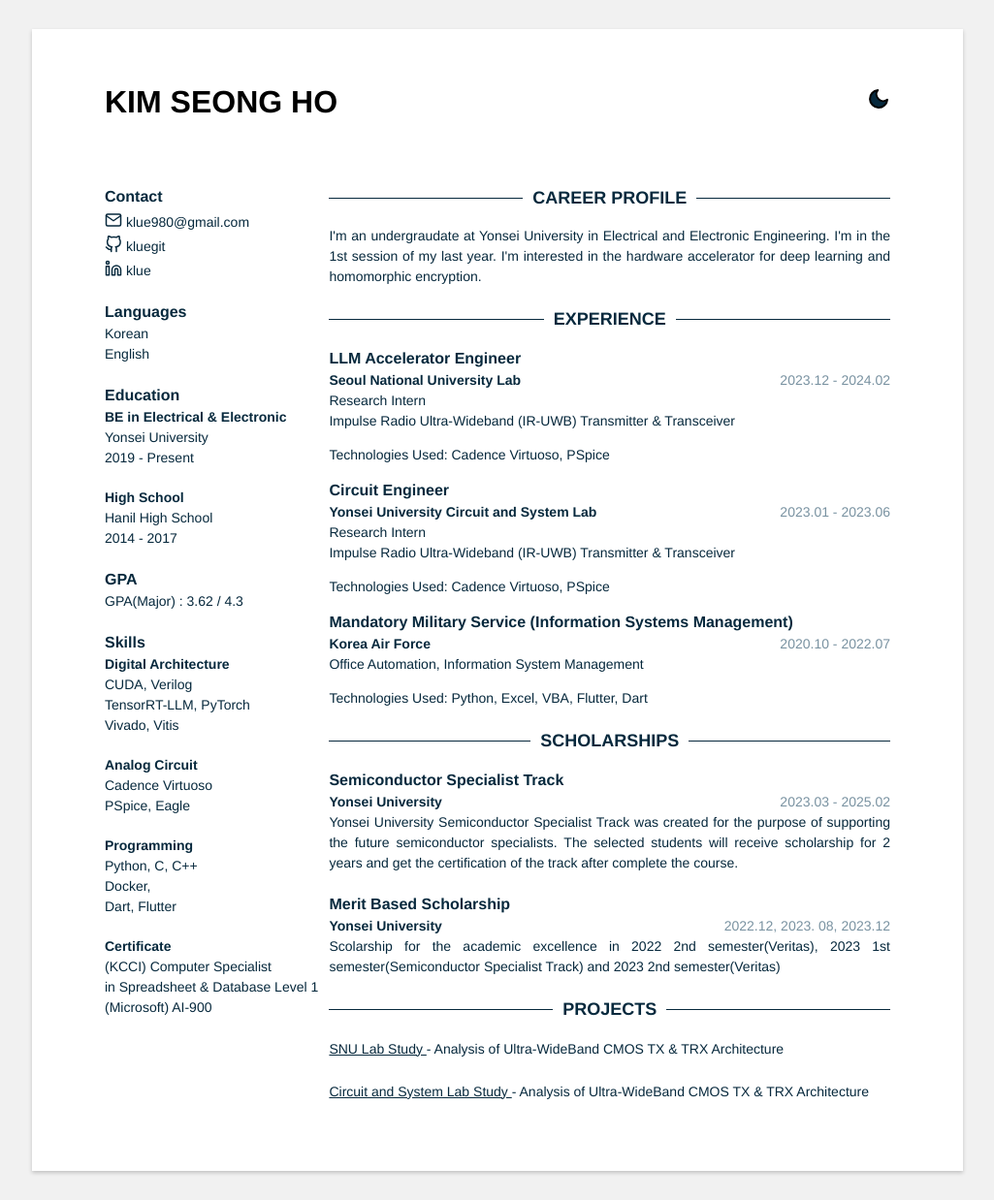
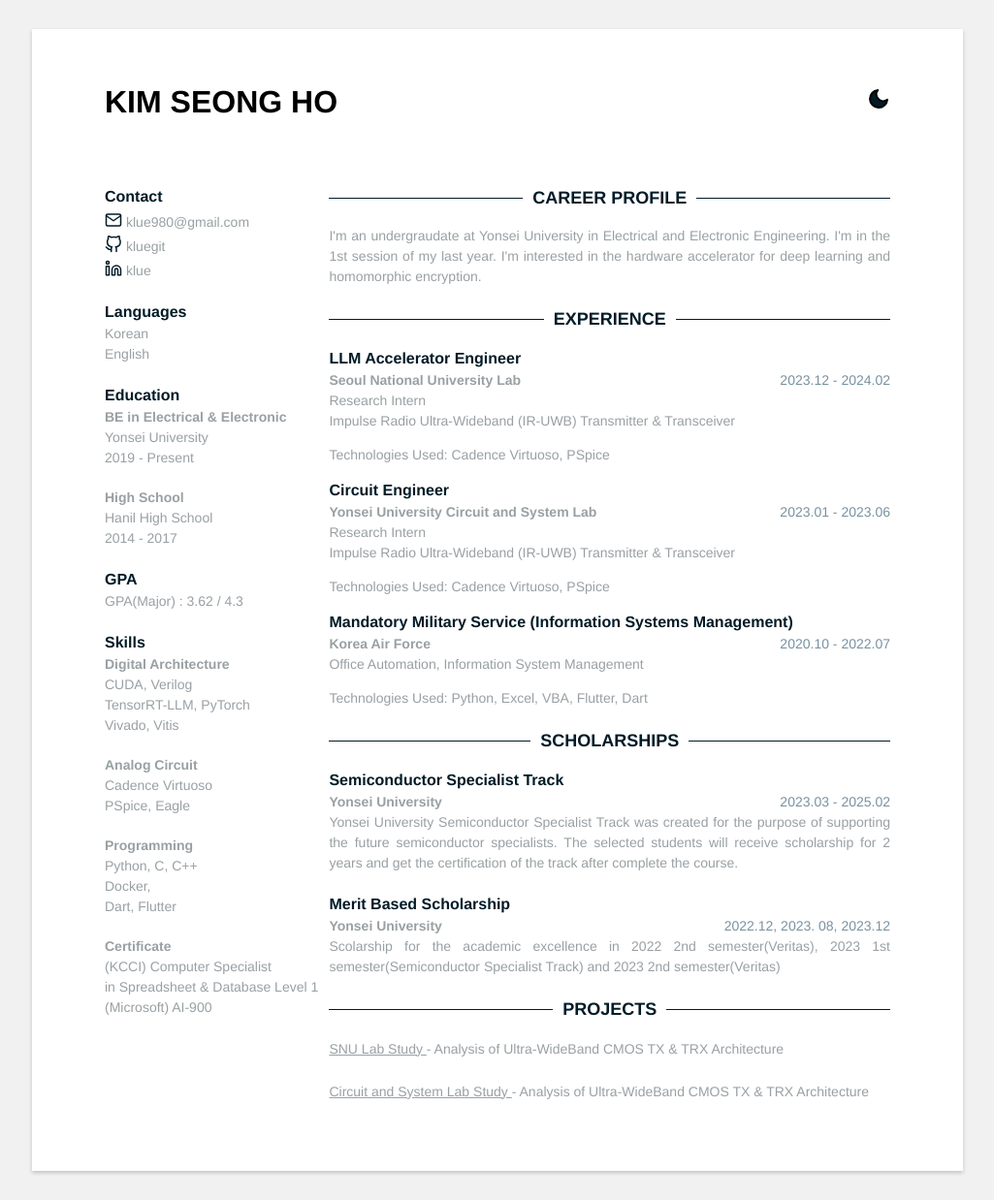
Before and after one commit to klue980/klue980.github.io, a Jekyll site: the page built from index.html, in a window 1280 px wide. Shown: the whole page at 97% size, without its empty margins (127-1152 px from the left). Built offline with Jekyll 4.4.1, drawn with Linux system fonts in a browser that asks for light colours.

Commit message:
change black color

```diff
--- a/_sass/skins/black.scss
+++ b/_sass/skins/black.scss
@@ -1,15 +1,15 @@
 :root {
     --bg-color: #f1f1f1;
     --bg-color-cv: #ffffff;
-    --fg-color: #07293d; // subheader, role
+    --fg-color: #021b27; // subheader, role
     --fg-color-dark: #000000; // header
-    --fg-color-body: #07293d; // body
+    --fg-color-body: #99a0a4; // body
     --fg-color-title-sm: #7992a1; // time
 
 }
 
 [data-theme='dark'] {
-    --bg-color: #07293d;
+    --bg-color: #021b27;
     --bg-color-cv: #000000;
     --fg-color: #f1f1f1;
     --fg-color-dark: #ffffff;
```
